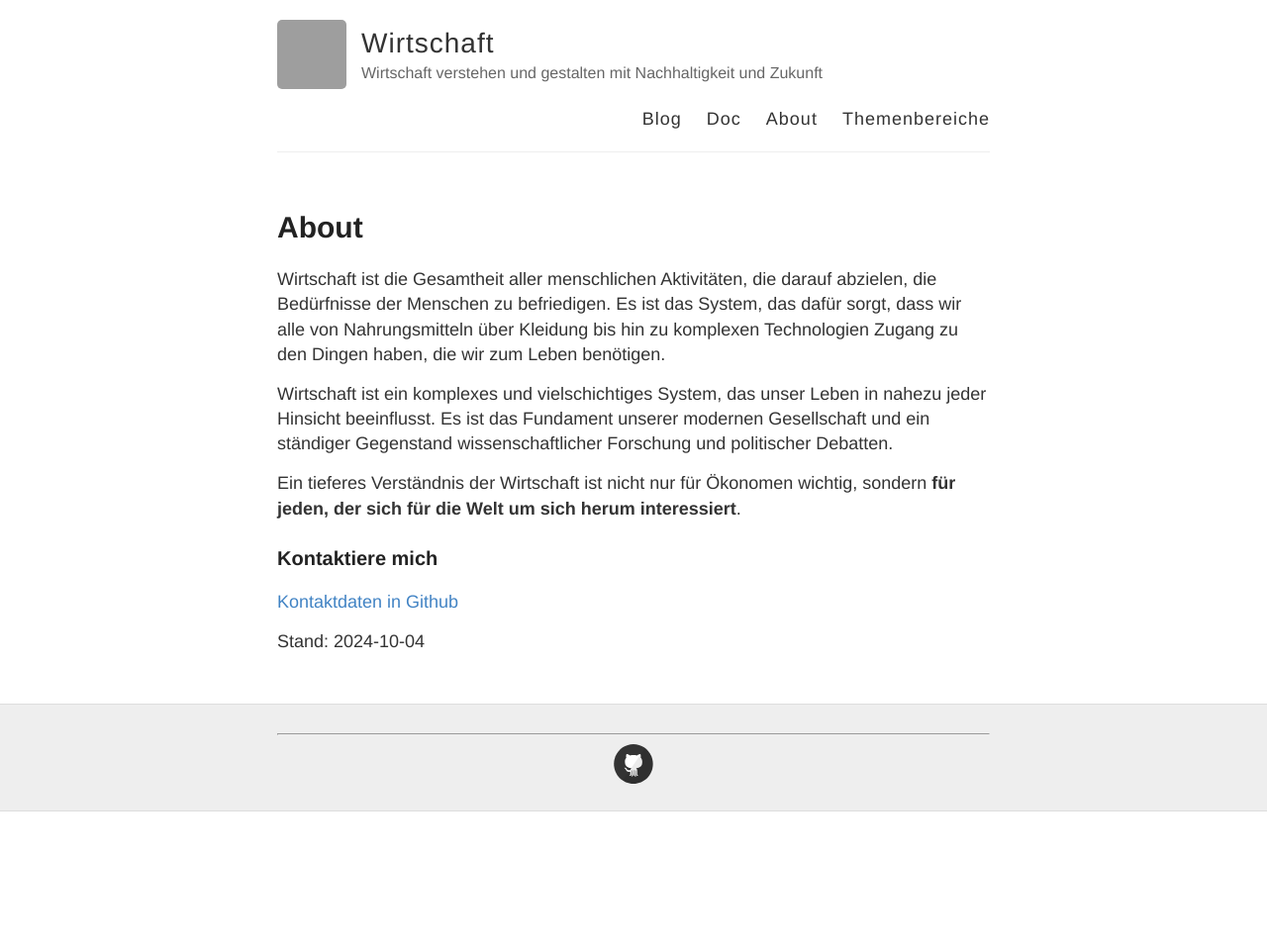
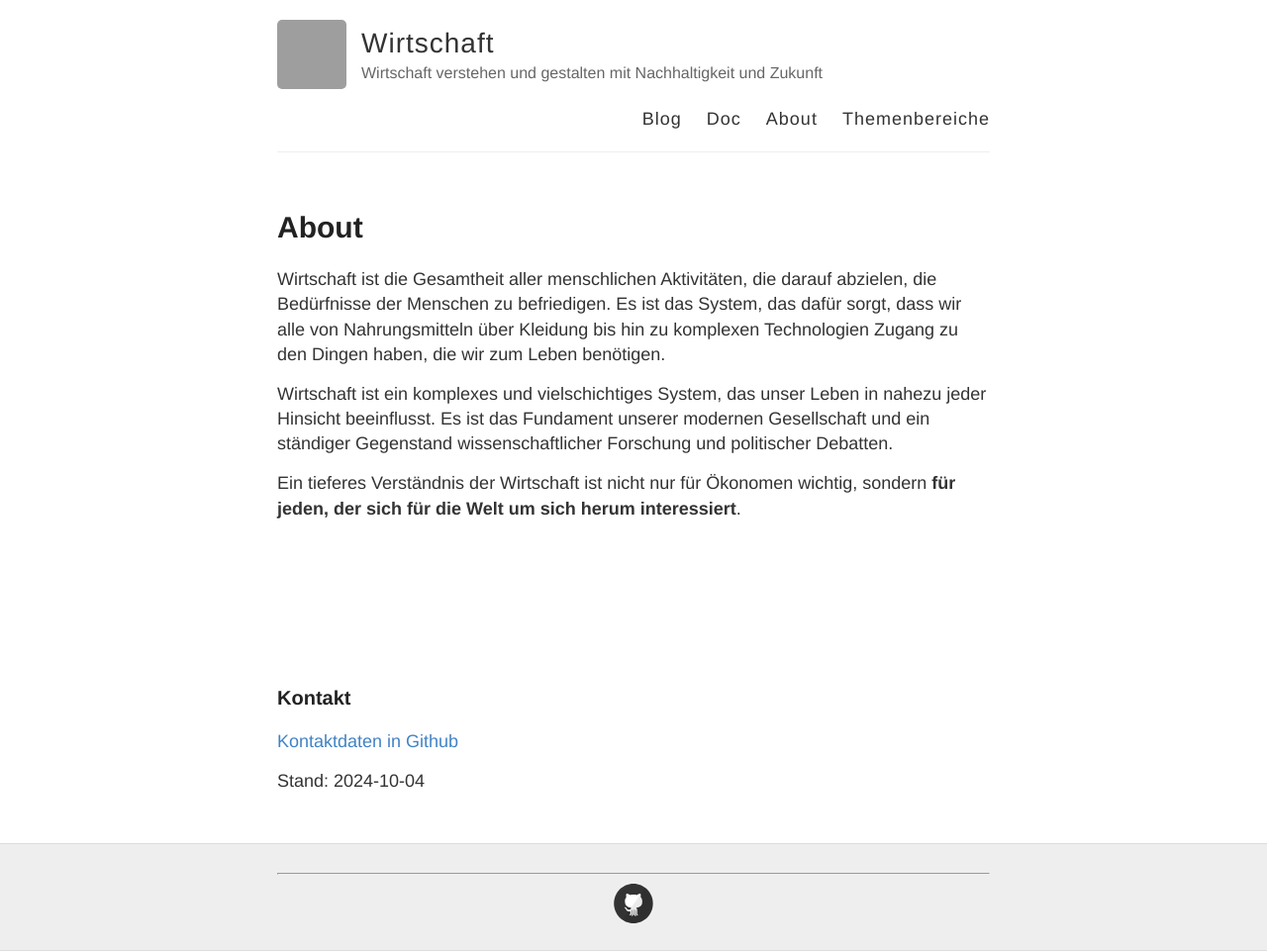
Before and after one commit to S2030c/wirtschaft, a Jekyll site: the page built from about.md, in a window 1280 px wide. Shown: the whole page at 99% size. Built offline with Jekyll 4.4.1, drawn with Linux system fonts in a browser that asks for light colours; before the commit the page ends 900 px from its top, so only the background shows below that; grey boxes are pictures that could not be loaded.

Commit message:
Update about.md

```diff
--- a/about.md
+++ b/about.md
@@ -11,8 +11,13 @@ Es ist das Fundament unserer modernen Gesellschaft und ein ständiger Gegenstand
 
 Ein tieferes Verständnis der Wirtschaft ist nicht nur für Ökonomen wichtig, sondern **für jeden, der sich für die Welt um sich herum interessiert**.
 
+⠀
+⠀
+⠀
+⠀
+⠀
 
-### Kontaktiere mich
+### Kontakt
 
 [Kontaktdaten in Github](https://github.com/S2030c)
 
```
